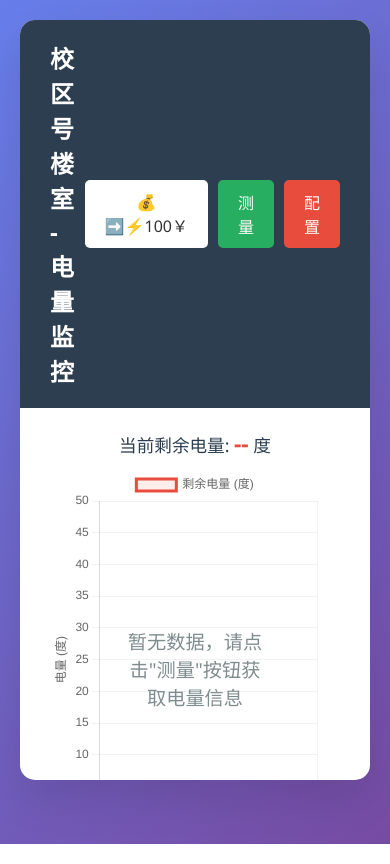
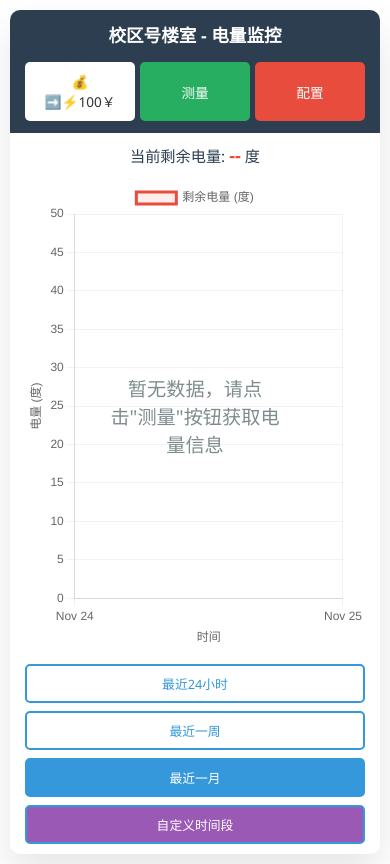
Before and after one commit to JamesYasR/ecust-power-monitor, a Flask app: page / in a window 390 px wide. Run offline with Flask 3, Linux system fonts and the light colour scheme; data comes from the database, SQL or seed files in the repository; data that the repository does not hold is empty.

Commit message:
Update index.html

```diff
--- a/templates/index.html
+++ b/templates/index.html
@@ -2,7 +2,7 @@
 <html lang="zh-CN">
 <head>
     <meta charset="UTF-8">
-    <meta name="viewport" content="width=device-width, initial-scale=1.0">
+    <meta name="viewport" content="width=device-width, initial-scale=1.0, maximum-scale=1.0, user-scalable=no">
     <title>电量监控系统</title>
 
     <!-- 引入必要的库 -->
@@ -71,22 +71,23 @@
             font-size: 1em;
             transition: all 0.3s;
         }
-        /* ===== Recharge-btn 专用样式 ===== */
+
         .recharge-btn {
-            background: #ffffff;          /* 默认白色 */
+            background: #ffffff;
             color: #333;
         }
 
         .recharge-btn:hover {
-            background: #f2f2f2;          /*  Hover 时略暗一点 */
+            background: #f2f2f2;
             color: #333;
         }
 
         .recharge-btn:disabled {
-            background: #7f8c8d;          /* 与 measure-btn 相同的禁灰 */
+            background: #7f8c8d;
             color: #333;
             cursor: not-allowed;
         }
+
         .measure-btn {
             background: #27ae60;
         }
@@ -232,7 +233,7 @@
             padding: 8px 12px;
             border: 1px solid #ddd;
             border-radius: 4px;
-            font-size: 14px;
+            font-size: 16px;
         }
 
         .modal-buttons {
@@ -268,6 +269,131 @@
         .date-range-btn:hover, .date-range-btn.active {
             background: #8e44ad;
             color: white;
+        }
+
+        /* 手机竖屏响应式设计 */
+        @media (max-width: 768px) {
+            body {
+                padding: 10px;
+                background: white;
+            }
+
+            .container {
+                height: auto;
+                min-height: 100vh;
+                border-radius: 10px;
+                margin: 0;
+                width: 100%;
+            }
+
+            .header {
+                flex-direction: column;
+                padding: 15px 20px;
+                gap: 15px;
+            }
+
+            .room-info {
+                font-size: 1.2em;
+                text-align: center;
+                order: 1;
+            }
+
+            .button-group {
+                order: 2;
+                width: 100%;
+                justify-content: center;
+                gap: 8px;
+            }
+
+            .measure-btn, .config-btn, .recharge-btn {
+                padding: 12px 16px;
+                font-size: 0.9em;
+                flex: 1;
+                max-width: 120px;
+            }
+
+            .chart-area {
+                padding: 15px 20px;
+            }
+
+            .chart-container {
+                min-height: 300px;
+                height: 50vh;
+            }
+
+            .current-balance {
+                font-size: 1em;
+                margin-bottom: 15px;
+            }
+
+            .balance-value {
+                font-size: 1.2em;
+            }
+
+            .chart-controls {
+                flex-wrap: wrap;
+                gap: 8px;
+                margin-top: 15px;
+            }
+
+            .time-btn {
+                padding: 10px 12px;
+                font-size: 0.85em;
+                flex: 1;
+                min-width: calc(50% - 10px);
+            }
+
+            /* 模态框优化 */
+            .modal-content {
+                min-width: 90%;
+                margin: 20px;
+                padding: 20px;
+            }
+
+            .date-inputs {
+                flex-direction: column;
+                gap: 10px;
+            }
+
+            .status-message {
+                margin: 10px 20px;
+                font-size: 0.9em;
+            }
+        }
+
+        /* 超小屏幕优化 */
+        @media (max-width: 480px) {
+            .header {
+                padding: 12px 15px;
+            }
+
+            .room-info {
+                font-size: 1.1em;
+            }
+
+            .button-group {
+                gap: 5px;
+            }
+
+            .measure-btn, .config-btn, .recharge-btn {
+                padding: 10px 12px;
+                font-size: 0.85em;
+                max-width: 110px;
+            }
+
+            .chart-area {
+                padding: 10px 15px;
+            }
+
+            .time-btn {
+                min-width: 100%;
+                font-size: 0.8em;
+                padding: 8px 10px;
+            }
+
+            .current-balance {
+                font-size: 0.95em;
+            }
         }
     </style>
 </head>
```
